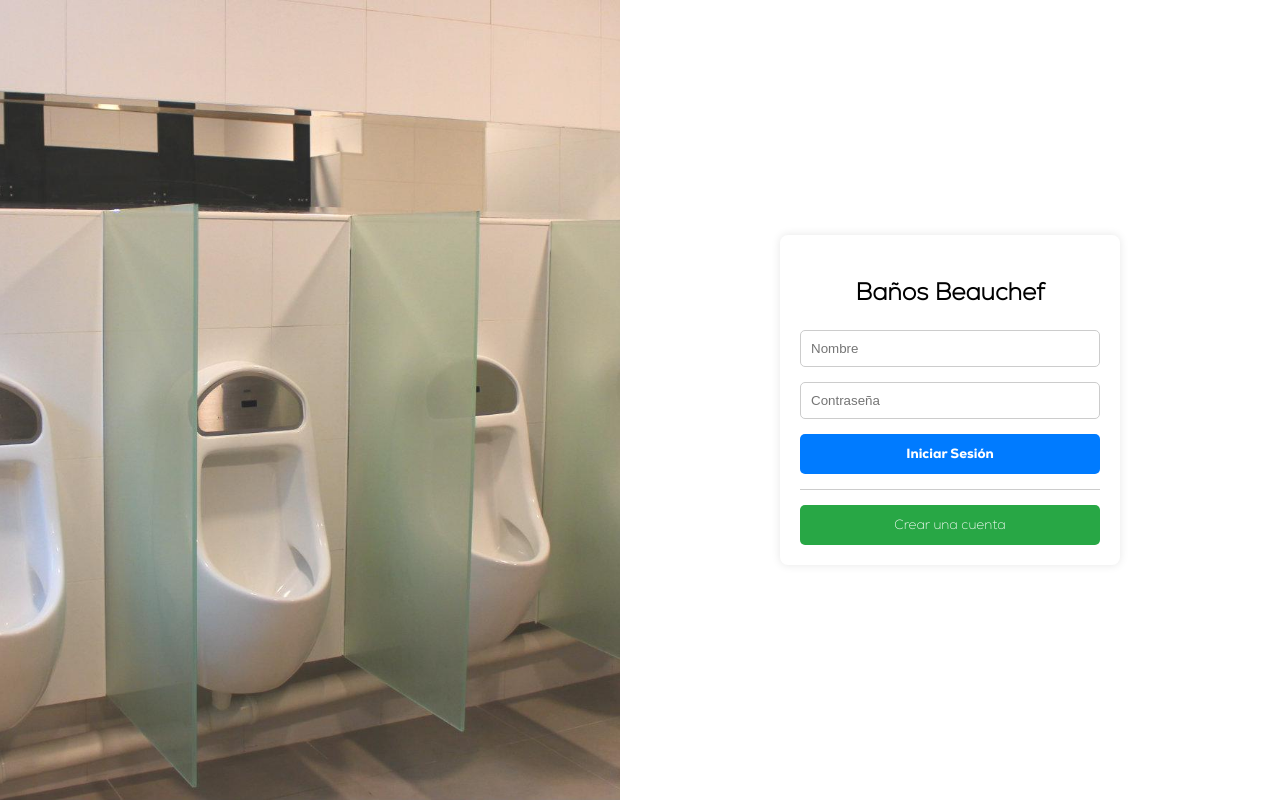
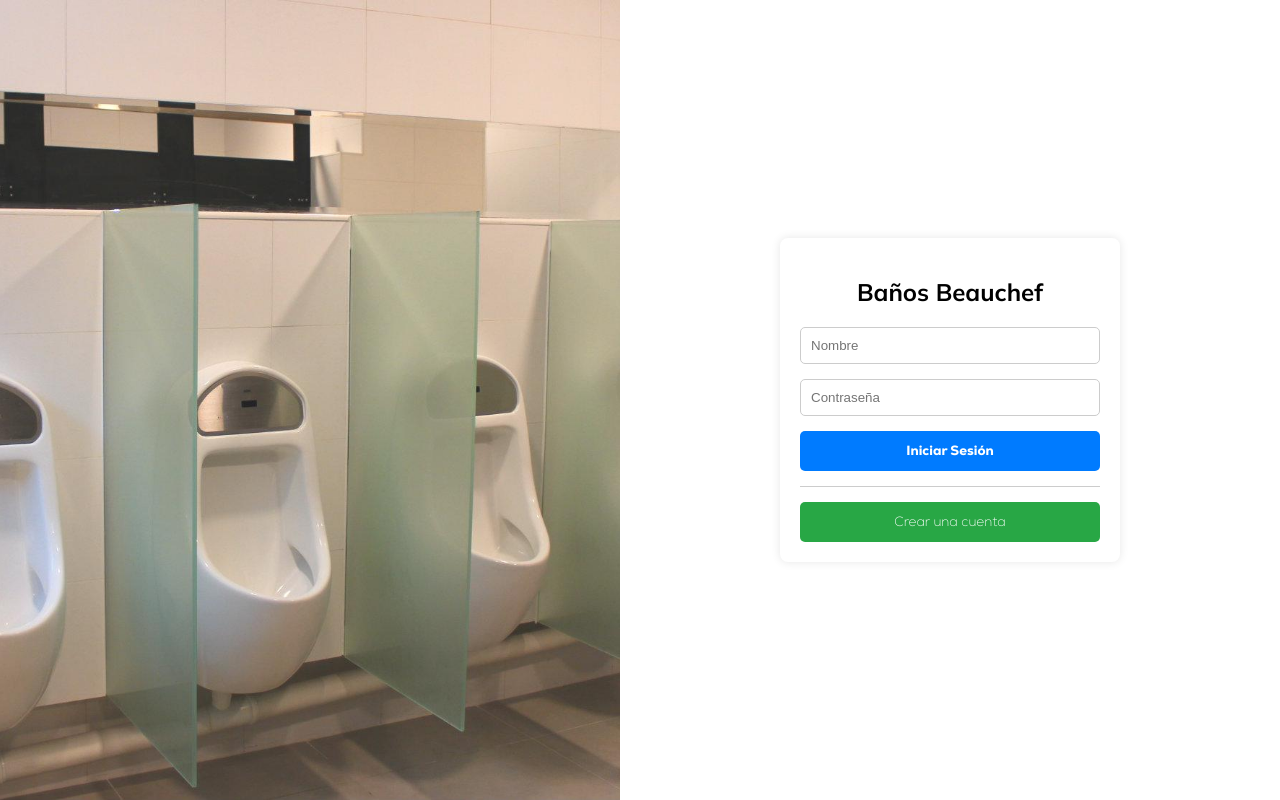
Before and after one commit to DCC-CC4401/2024-1-CC4401-2-grupo-6, a Django app: template todoapp/templates/todoapp/login.html in a window 1280 px wide. Run offline with Django 3.2, Linux system fonts and the light colour scheme; the template is opened without the code that fills it, so the values that code supplies are empty.

Commit message:
Style update

```diff
--- a/TODOproject/settings.py
+++ b/TODOproject/settings.py
@@ -132,6 +132,10 @@ USE_TZ = True
 
 STATIC_URL = '/static/'
 
+# En desarrollo, para servir archivos estáticos directamente
+if DEBUG:
+    STATICFILES_DIRS = [os.path.join(BASE_DIR, 'static')]
+
 PROJECT_ROOT = os.path.dirname(os.path.abspath(__file__))
 STATIC_ROOT = os.path.join(PROJECT_ROOT, 'static')
 # Simplified static file serving.
--- a/todoapp/static/todoapp/style.css
+++ b/todoapp/static/css/style.css
@@ -1,17 +1,17 @@
 /* Definición de la fuente personalizada */
 @font-face {
     font-family: 'Nexa-Heavy';
-    src: url('fonts/Nexa-Heavy.ttf') format('truetype');
+    src: url('static/fonts/Nexa-Heavy.ttf') format('truetype');
 }
 
 @font-face {
     font-family: 'Nexa-ExtraLight';
-    src: url('fonts/Nexa-ExtraLight.ttf') format('truetype');
+    src: url('static/fonts/Nexa-ExtraLight.ttf') format('truetype');
 }
 
 /* Estilos para el diseño */
 body {
-    font-family: 'Nexa-ExtraLight', sans-serif; /* Usa 'Nexa-ExtraLight' como fuente principal y luego sans-serif como fuente de respaldo */
+    font-family: "Mulish", sans-serif; /* Usa 'Nexa-ExtraLight' como fuente principal y luego sans-serif como fuente de respaldo */
     margin: 0;
     padding: 0;
 }
--- a/todoapp/templates/todoapp/login.html
+++ b/todoapp/templates/todoapp/login.html
@@ -4,8 +4,13 @@
 <head>
     <meta charset="UTF-8">
     <meta name="viewport" content="width=device-width, initial-scale=1.0">
+    <link rel="preconnect" href="https://fonts.googleapis.com">
+    <link rel="preconnect" href="https://fonts.gstatic.com" crossorigin>
+    <link href="https://fonts.googleapis.com/css2?family=Mulish:ital,wght@0,200..1000;1,200..1000&display=swap" rel="stylesheet">
+
     <!-- Estilos locales: -->
-    <link rel="stylesheet" type="text/css" href="static/todoapp/style.css">
+    <link rel="stylesheet" type="text/css" href="static/css/style.css">
+    <!--link rel="stylesheet" href="{% static 'css/styles.css' %}"-->
 
     <title>Baños Beauchef - Log in</title>
 </head>
```
Also changed, not shown: todoapp/static/fonts/Nexa-ExtraLight.ttf (renamed from todoapp/fonts/Nexa-ExtraLight.ttf), todoapp/static/fonts/Nexa-Heavy.ttf (renamed from todoapp/fonts/Nexa-Heavy.ttf).
